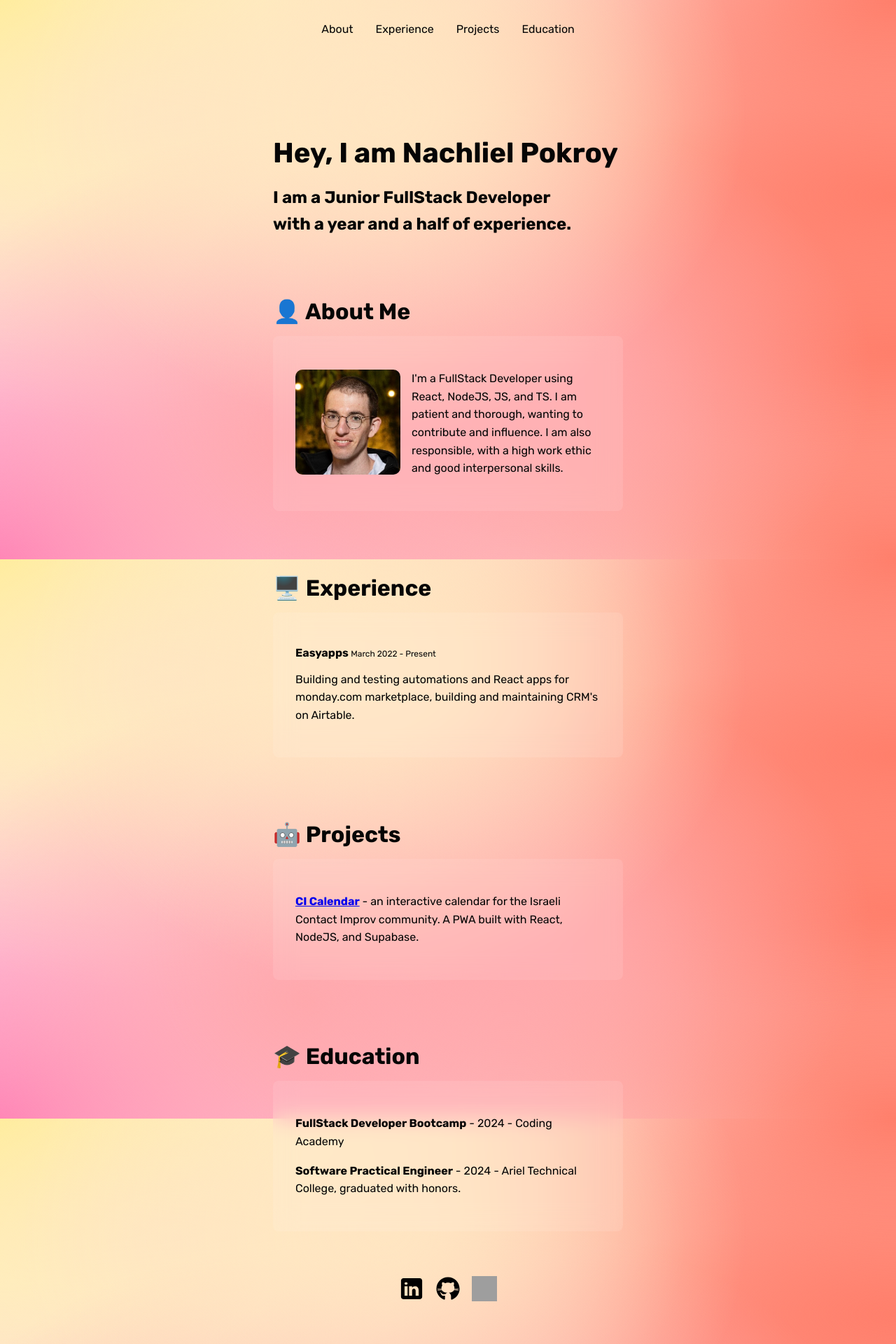
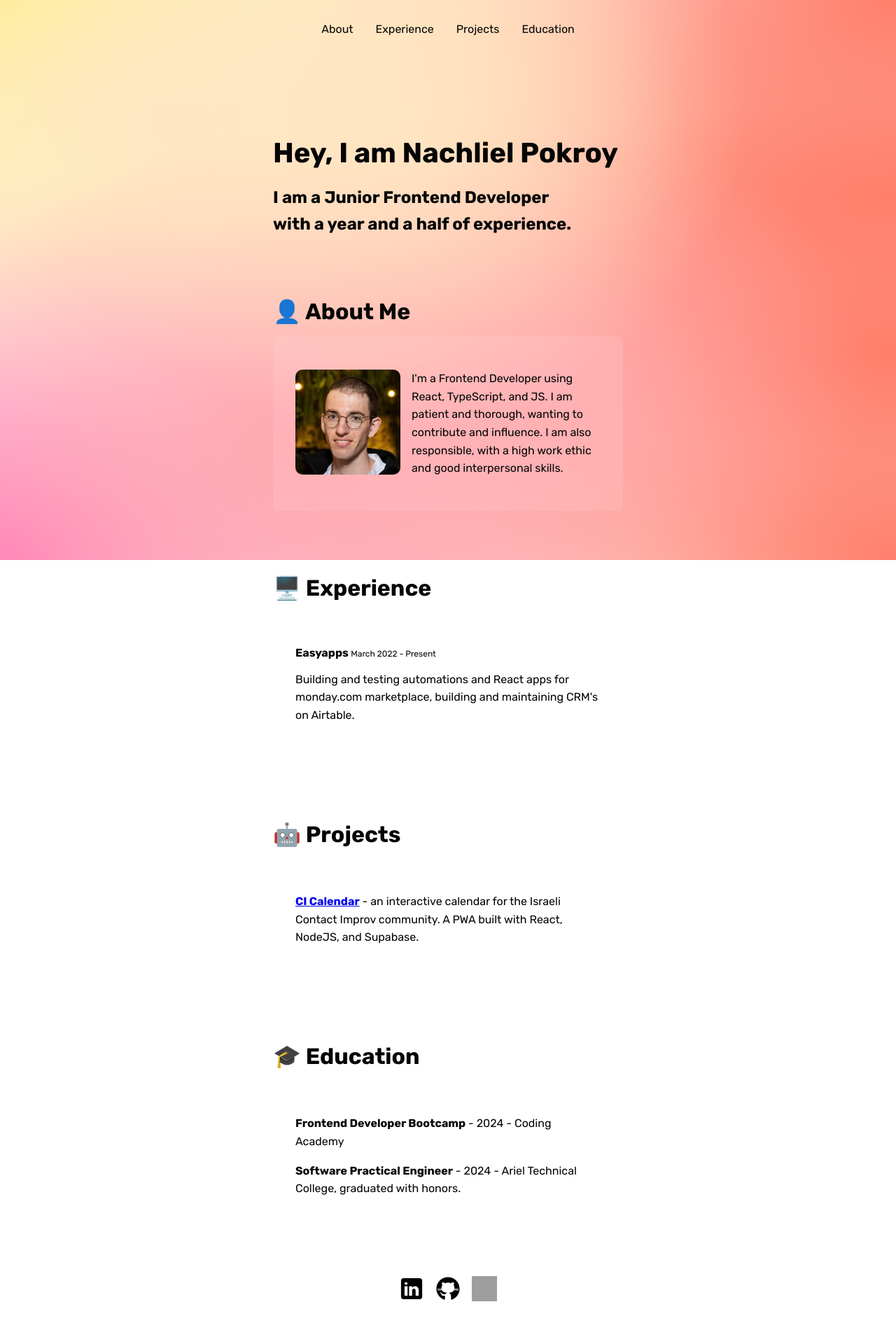
Before and after one commit to nachlielp/cv, a Next.js app: page / in a window 1280 px wide. Shown: the top 1920 px of the page at 70% size. Built offline with nearby package versions, Linux system fonts and the light colour scheme; grey boxes are pictures that could not be loaded.

Commit message:
Fullstack to Frontend

```diff
--- a/src/app/layout.tsx
+++ b/src/app/layout.tsx
@@ -12,11 +12,11 @@ const rubik = Rubik({
 });
 
 export const metadata: Metadata = {
-  title: "Nachliel Pokroy | Full Stack Developer Portfolio",
+  title: "Nachliel Pokroy | Frontend Developer Portfolio",
   description:
-    "Full Stack Developer with expertise in React, NodeJS, TypeScript, and modern web development. View my projects, experience, and skills.",
+    "Frontend Developer with expertise in React, TypeScript, and modern web development. View my projects, experience, and skills.",
   keywords:
-    "Full Stack Developer, React Developer, NodeJS, TypeScript, JavaScript, Web Development, Software Engineer, Frontend Developer, Backend Developer",
+    "Frontend Developer, React Developer, TypeScript, JavaScript, Web Development, Software Engineer, Frontend Developer, Backend Developer",
   authors: [{ name: "Nachliel Pokroy" }],
   creator: "Nachliel Pokroy",
   publisher: "Nachliel Pokroy",
@@ -33,9 +33,9 @@ export const metadata: Metadata = {
     locale: "en_US",
     url: "https://nachli.com",
     siteName: "Nachliel Pokroy Portfolio",
-    title: "Nachliel Pokroy | Full Stack Developer",
+    title: "Nachliel Pokroy | Frontend Developer",
     description:
-      "Full Stack Developer specializing in React, NodeJS, and modern web technologies",
+      "Frontend Developer specializing in React, TypeScript, and modern web technologies",
     images: [
       {
         url: "/profile.jpg",
@@ -47,9 +47,9 @@ export const metadata: Metadata = {
   },
   twitter: {
     card: "summary_large_image",
-    title: "Nachliel Pokroy | Full Stack Developer",
+    title: "Nachliel Pokroy | Frontend Developer",
     description:
-      "Full Stack Developer specializing in React, NodeJS, and modern web technologies",
+      "Frontend Developer specializing in React, TypeScript, and modern web technologies",
     images: ["/profile.jpg"],
   },
   icons: {
@@ -68,7 +68,14 @@ export default function RootLayout({
 }>) {
   return (
     <html lang="en">
-      <body className={`${rubik.className} page-background`}>{children}</body>
+      <body className={`${rubik.className} `}>
+        <div className="page-background">
+          <div className="page-background-tile tile-1"></div>
+          <div className="page-background-tile tile-2"></div>
+          <div className="page-background-tile tile-3"></div>
+          <div style={{ zIndex: 2, position: "relative" }}>{children}</div>
+        </div>
+      </body>
     </html>
   );
 }
--- a/src/app/page.tsx
+++ b/src/app/page.tsx
@@ -16,7 +16,7 @@ export default function Portfolio() {
           <h2 className="text">
             I am a{" "}
             <span style={{ fontWeight: "bold" }}>
-              Junior FullStack Developer
+              Junior Frontend Developer
             </span>
             <br />
             with a year and a half of experience.
@@ -37,7 +37,7 @@ export default function Portfolio() {
             />
           </article>
           <p className="text">
-            I&apos;m a FullStack Developer using React, NodeJS, JS, and TS. I am
+            I&apos;m a Frontend Developer using React, TypeScript, and JS. I am
             patient and thorough, wanting to contribute and influence. I am also
             responsible, with a high work ethic and good interpersonal skills.
           </p>
@@ -76,8 +76,8 @@ export default function Portfolio() {
         <h2 className="title">🎓 Education</h2>
         <div className="card">
           <p className="text">
-            <span className="subtitle">FullStack Developer Bootcamp</span> -
-            2024 - Coding Academy
+            <span className="subtitle">Frontend Developer Bootcamp</span> - 2024
+            - Coding Academy
           </p>
           <p className="text">
             <span className="subtitle">Software Practical Engineer</span> - 2024
```
